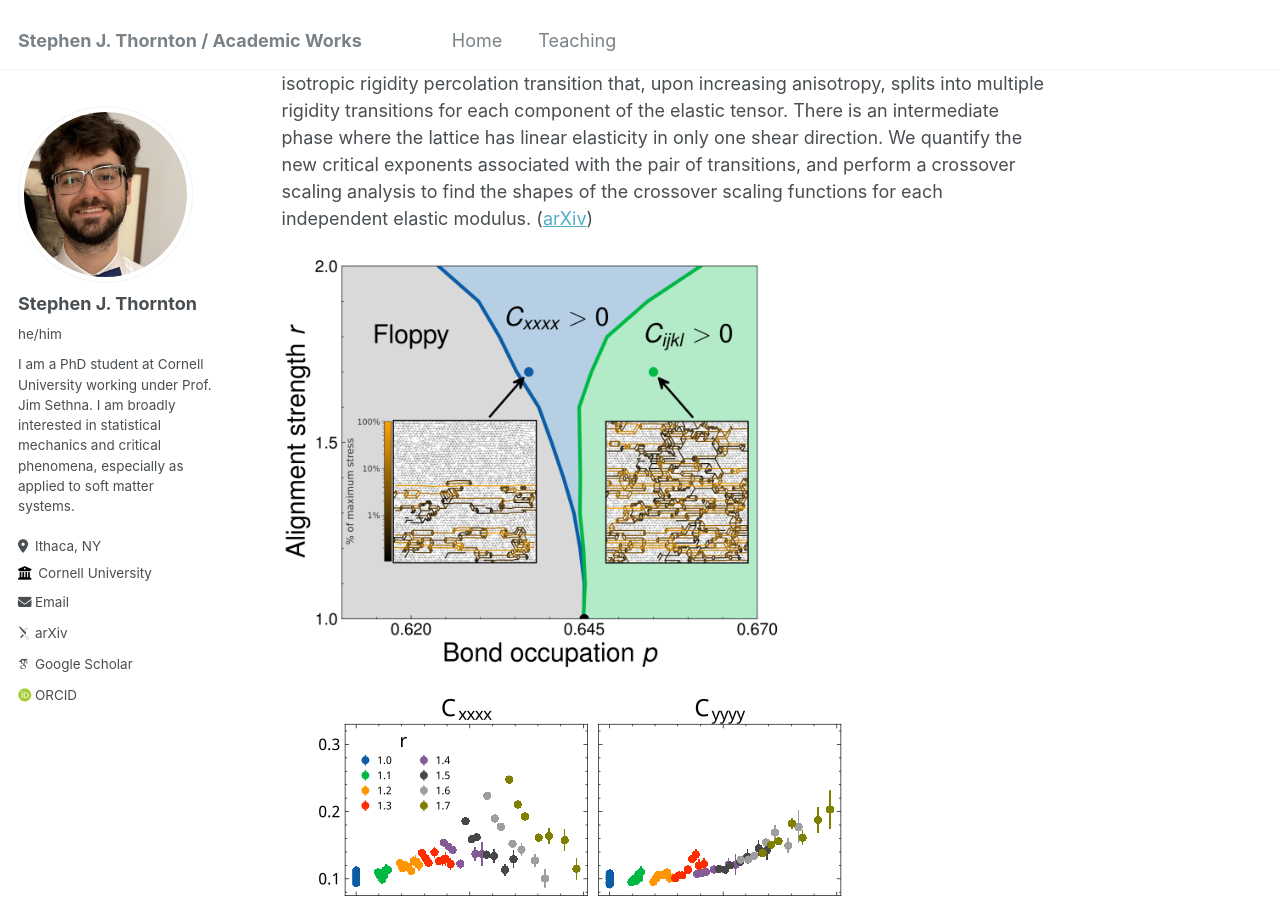
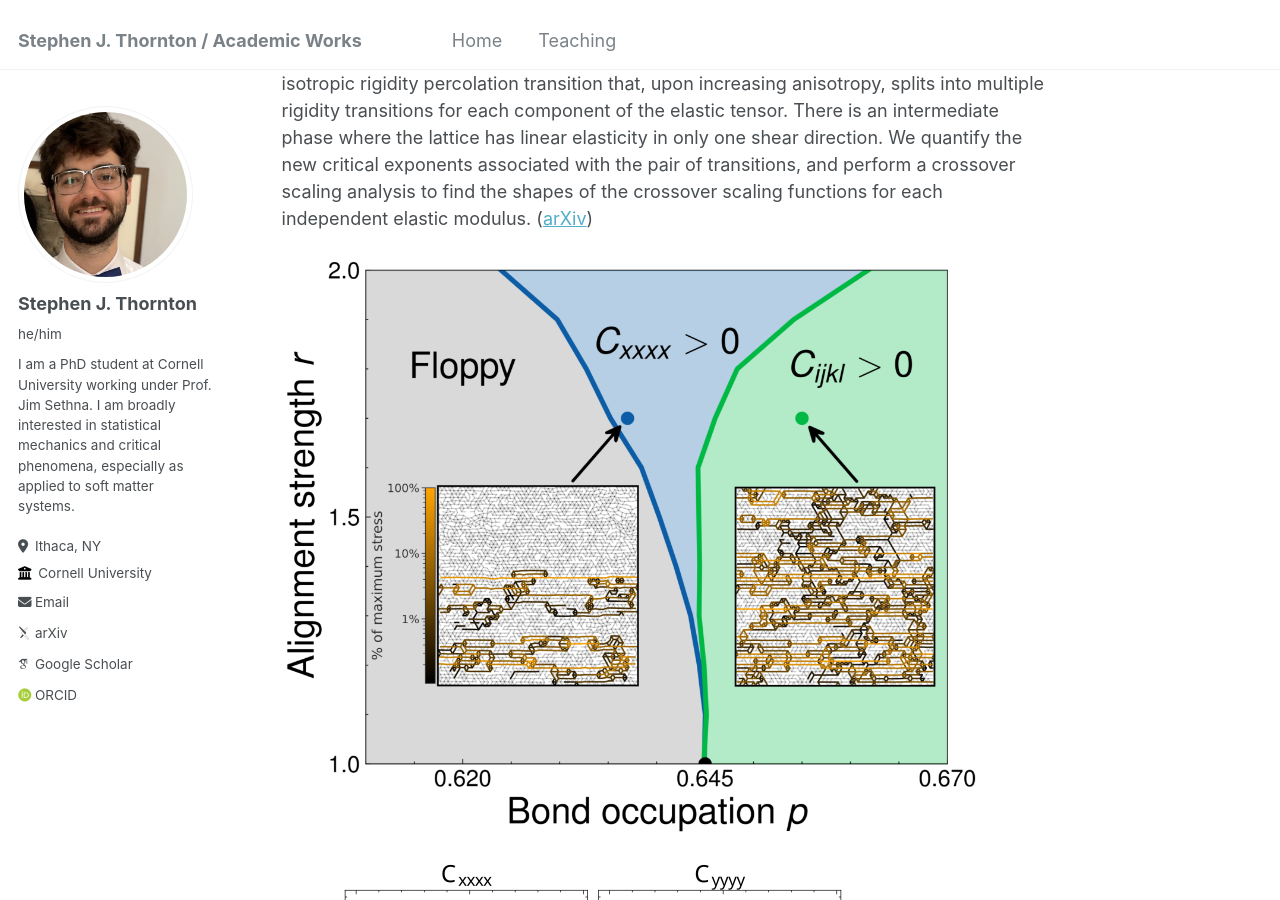
Before and after one commit to stephen-thornton/stephen-thornton.github.io, a Jekyll site: the page built from _pages/about.md, in a window 1280 px wide and 900 px high, scrolled down 3570 px. Built offline with Jekyll 4.4.1, drawn with Linux system fonts in a browser that asks for light colours; some web fonts are replaced.

Commit message:
Update about.md

```diff
--- a/_pages/about.md
+++ b/_pages/about.md
@@ -30,7 +30,7 @@ Collaborators: William Wang, Bulbul Chakraborty, Anna Barth, Navneet Singh, Japh
 
 We perform a detailed numerical investigation of the critical phenomena present within a bond-diluted triangular lattice in which bonds are preferentially removed in a particular direction, inducing a long-wavelength anisotropy. Anticipating different scaling for each of the statistically independent long-wavelength elastic moduli, we measure each component of the elastic tensor by performing several distinct shears. We find an isotropic rigidity percolation transition that, upon increasing anisotropy, splits into multiple rigidity transitions for each component of the elastic tensor. There is an intermediate phase where the lattice has linear elasticity in only one shear direction. We quantify the new critical exponents associated with the pair of transitions, and perform a crossover scaling analysis to find the shapes of the crossover scaling functions for each independent elastic modulus. ([arXiv](https://arxiv.org/abs/2409.08565))
 
-<img src="/images/Will1.png" width="500">
+<img class="center-block" src="/images/Will1.png" width="700">
 
 <img src="/images/Will2.png"/>
 
```
